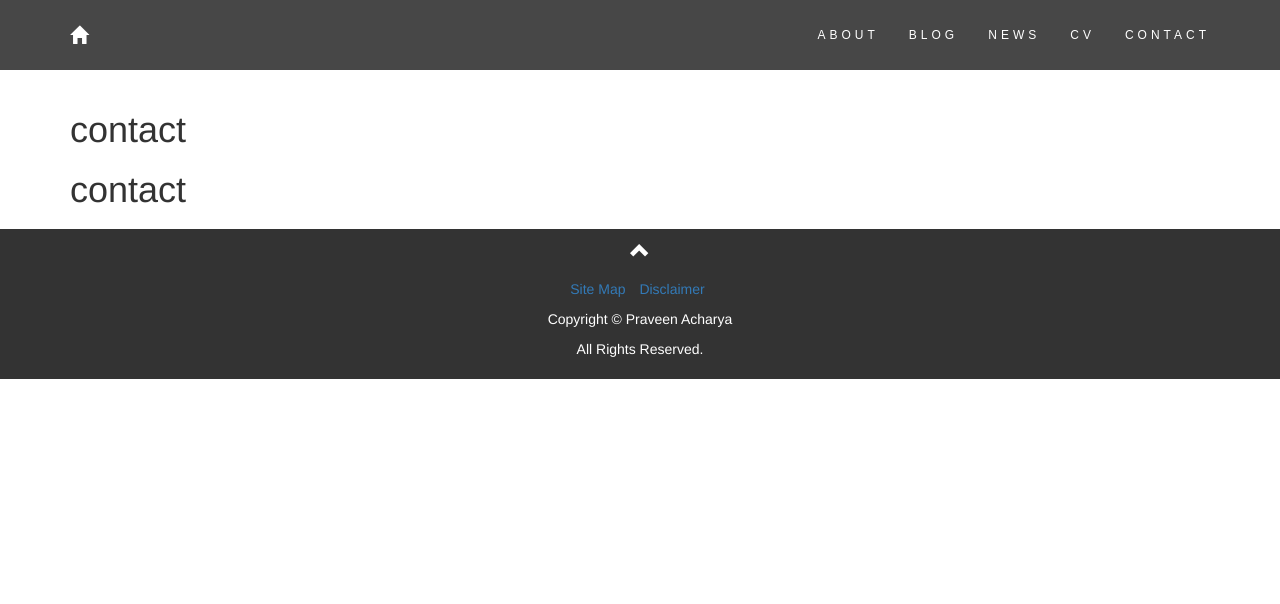
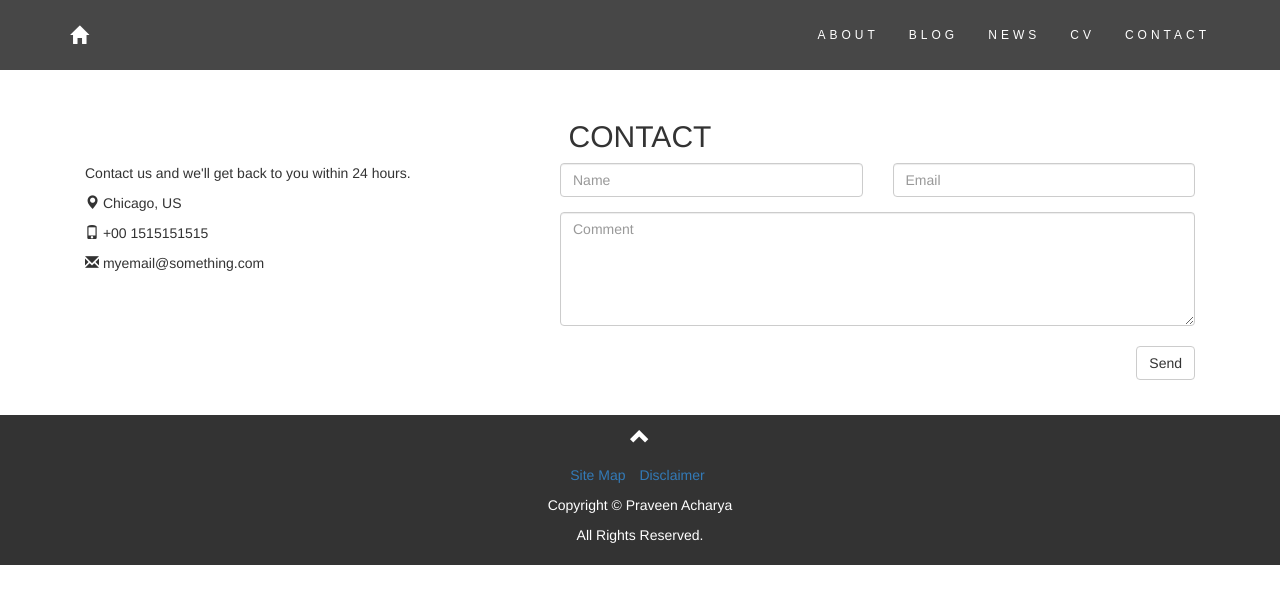
Before and after one commit to acharyaprvn/acharyaprvn.github.io-old, a Jekyll site: the page built from contact/index.html, in a window 1280 px wide. Shown: the top 604 px of the page. Built offline with Jekyll 4.4.1, drawn with Linux system fonts in a browser that asks for light colours.

Commit message:
Interface update

```diff
--- a/_layouts/default.html
+++ b/_layouts/default.html
@@ -26,7 +26,7 @@
     <div class="collapse navbar-collapse" id="myNavbar">
       <ul class="nav navbar-nav navbar-right">
         <li><a href="/about">ABOUT</a></li>
-        <li><a href="www.praswesya.blogspot.com">BLOG</a></li>
+        <li><a href="http://www.praswesya.blogspot.com">BLOG</a></li>
         <li><a href="/news">NEWS</a></li>
         <li><a href="/cv">CV</a></li>
         <li><a href="/contact">CONTACT</a></li>
--- a/contact/index.html
+++ b/contact/index.html
@@ -3,8 +3,30 @@ layout: default
 title: Praveen Acharya
 ---
 
-		<div class="contact">
-			<h1>contact</h1>
-			<h1>contact</h1>
-
-		</div>
+<div class="container-fluid bg-grey">
+  <h2 class="text-center">CONTACT</h2>
+  <div class="row">
+    <div class="col-sm-5">
+      <p>Contact us and we'll get back to you within 24 hours.</p>
+      <p><span class="glyphicon glyphicon-map-marker"></span> Chicago, US</p>
+      <p><span class="glyphicon glyphicon-phone"></span> +00 1515151515</p>
+      <p><span class="glyphicon glyphicon-envelope"></span> myemail@something.com</p>
+    </div>
+    <div class="col-sm-7">
+      <div class="row">
+        <div class="col-sm-6 form-group">
+          <input class="form-control" id="name" name="name" placeholder="Name" type="text" required>
+        </div>
+        <div class="col-sm-6 form-group">
+          <input class="form-control" id="email" name="email" placeholder="Email" type="email" required>
+        </div>
+      </div>
+      <textarea class="form-control" id="comments" name="comments" placeholder="Comment" rows="5"></textarea><br>
+      <div class="row">
+        <div class="col-sm-12 form-group">
+          <button class="btn btn-default pull-right" type="submit">Send</button>
+        </div>
+      </div>
+    </div>
+  </div>
+</div>
```
